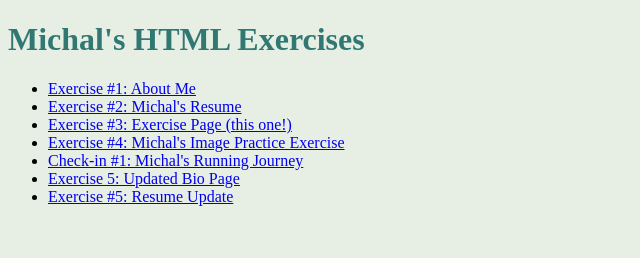
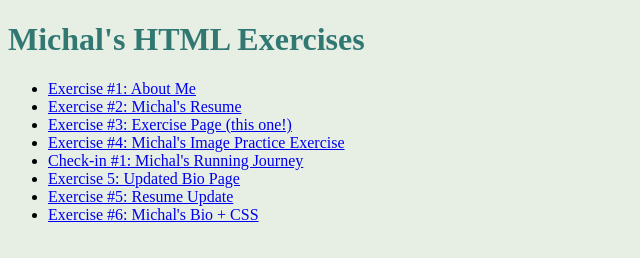
Before and after one commit to mcberlove/mcberlove.github.io, a plain HTML site: page exercises/index.html in a window 1280 px wide. Shown: the whole page, without its empty margins (0-640 px from the left). Drawn offline with Linux system fonts and the light colour scheme.

Commit message:
Update index.html

```diff
--- a/exercises/index.html
+++ b/exercises/index.html
@@ -15,6 +15,7 @@
 <li> <a href="checkin1.html"> Check-in #1: Michal's Running Journey </a></li>
 <li> <a href="exercise5.html"> Exercise 5: Updated Bio Page </a></li>
 <li> <a href="exercise5-resume.html"> Exercise #5: Resume Update </a></li>
+<li> <a href="exercise6.html"> Exercise #6: Michal's Bio + CSS</a> </li>
 </ul>
 </main>
         </body>
```
